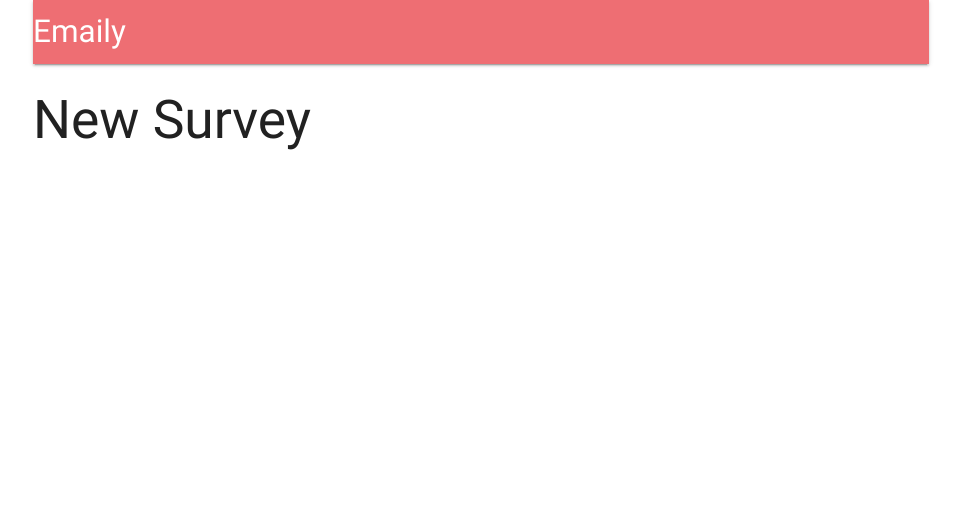
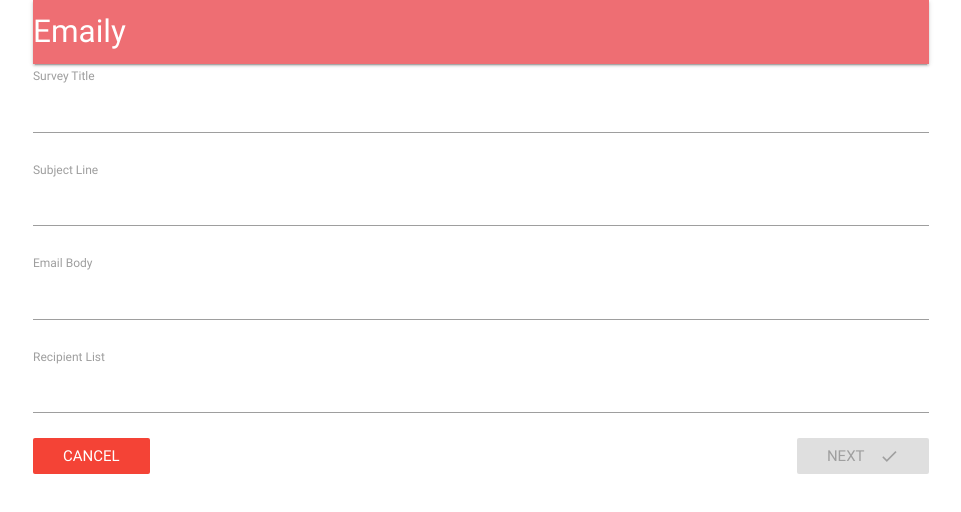
Before and after one commit to danbaryak/emaily, a React (Create React App) app in the folder client/: page /surveys/new in a window 1280 px wide. Shown: the top 512 px of the page, without its empty margins (159-1120 px from the left). Built offline with nearby package versions, Linux system fonts and the light colour scheme; no server answers.

Commit message:
added new survey form

```diff
--- a/client/package.json
+++ b/client/package.json
@@ -16,6 +16,7 @@
   "dependencies": {
     "axios": "^0.16.2",
     "draft-js": "^0.10.3",
+    "draft-js-linkify-plugin": "^2.0.1",
     "draft-js-mention-plugin": "^2.0.0-rc10",
     "draft-js-plugins-editor": "^2.0.0-rc8",
     "materialize-css": "^0.100.2",
@@ -26,6 +27,7 @@
     "react-router-dom": "^4.2.2",
     "react-scripts": "1.0.13",
     "redux": "^3.7.2",
+    "redux-form": "^7.1.2",
     "redux-thunk": "^2.2.0"
   },
   "scripts": {
--- a/client/src/components/App.js
+++ b/client/src/components/App.js
@@ -5,8 +5,7 @@
 import Header from './Header';
 import Landing from './Landing';
 import Dashboard from './Dashboard';
-
-const SurveyNew = () => <h2>New Survey</h2>;
+import SurveyNew from './surveys/SurveyNew';
 
 class App extends Component {
 
--- a/client/src/components/Dashboard.css
+++ /dev/null
@@ -1,4 +0,0 @@
-.Editor {
-    border: 1px solid #e9e9e9;
-    height: 100px;
-}
--- a/client/src/components/Dashboard.js
+++ b/client/src/components/Dashboard.js
@@ -1,6 +1,5 @@
 import React, { Component } from 'react';
 import { Editor, EditorState, RichUtils } from 'draft-js';
-import './Dashboard.css';
 import 'draft-js-mention-plugin/lib/plugin.css';
 import SimpleMentionEditor from './editor/SimpleMentionEditor';
 import { Link } from 'react-router-dom';
@@ -26,6 +25,7 @@
     render() {
         return (
             <div>
+                <SimpleMentionEditor />
                 <div className="fixed-action-btn">
                     <Link to="/surveys/new" className="btn-floating btn-large red">
                         <i className="material-icons">add</i>
--- a/client/src/components/editor/SimpleMentionEditor.js
+++ b/client/src/components/editor/SimpleMentionEditor.js
@@ -2,6 +2,7 @@
 import { EditorState } from 'draft-js';
 import Editor from 'draft-js-plugins-editor';
 import createMentionPlugin, { defaultSuggestionsFilter } from 'draft-js-mention-plugin';
+import createLinkifyPlugin from 'draft-js-linkify-plugin';
 import editorStyles from './editorStyles.css';
 import mentions from './mentions';
 
@@ -10,6 +11,7 @@
 	constructor(props) {
 		super(props);
 		this.mentionPlugin = createMentionPlugin();
+		this.linkifyPlugin = createLinkifyPlugin();
 	}
 
 	state = {
@@ -39,10 +41,13 @@
 
 	render() {
 		const { MentionSuggestions } = this.mentionPlugin;
-		const plugins = [this.mentionPlugin];
+		const plugins = [ this.mentionPlugin, this.linkifyPlugin ];
 
 		return (
 			<div className="editor" onClick={this.focus}>
+				<div style={{ margin: '10px 0 10px 0' }}>
+					<button className="btn">Entity</button>
+				</div>
 				<Editor
 					editorState={this.state.editorState}
 					onChange={this.onChange}
@@ -54,6 +59,7 @@
 					suggestions={this.state.suggestions}
 					onAddMention={this.onAddMention}
 				/>
+				<span>{this.state.editorState.getCurrentContent().text}</span>
 			</div>
 		);
 	}
--- /dev/null
+++ b/client/src/components/surveys/SurveyField.js
@@ -0,0 +1,15 @@
+import React from 'react';
+
+const SurveyField = ({ input, label, meta: { error, touched } }) => {
+    return (
+        <div>
+            <label>{label}</label>
+            <input {...input} style={{ marginBottom: '5px' }} />
+            <div className="red-text" style={{ marginBottom: '20px' }}>
+                {touched && error}
+            </div>
+        </div>
+    );
+};
+
+export default SurveyField;
--- /dev/null
+++ b/client/src/components/surveys/SurveyForm.js
@@ -0,0 +1,72 @@
+import React, { Component } from 'react';
+import { reduxForm, Field } from 'redux-form';
+import _ from 'lodash';
+
+import SurveyField from './SurveyField';
+import { Link } from 'react-router-dom';
+import validateEmails from '../../utils/validateEmails';
+
+const FIELDS = [
+    { label: 'Survey Title', name: 'title' },
+    { label: 'Subject Line', name: 'subject' },
+    { label: 'Email Body', name: 'body' },
+    { label: 'Recipient List', name: 'emails' }
+];
+
+class SurveyForm extends Component {
+
+    renderFields() {
+        return _.map(FIELDS, (({label, name}) => (
+            <Field
+                key={name}
+                name={name}
+                label={label}
+                type="text"
+                component={SurveyField}
+            />
+        )));
+    }
+
+    render() {
+        const { pristine } = this.props;
+
+        return (
+            <div>
+                <form
+                    onSubmit={this.props.handleSubmit(values => console.log(values))}
+                >
+                    {this.renderFields()}
+                    <Link to="/surveys" className="red btn-flat white-text">
+                        Cancel
+                    </Link>
+                    <button
+                        disabled={ pristine }
+                        className="teal btn-flat right white-text" type="submit"
+                    >
+                        Next
+                        <i className="material-icons right">done</i>
+                    </button>
+                </form>
+            </div>
+        );
+    }
+}
+
+const validate = (values) => {
+    const errors = {};
+
+    errors.emails = validateEmails(values.emails || '');
+
+    _.each(FIELDS, ({ name })=> {
+        if (! values[name]) {
+            errors[name] = 'You must provide a value';
+        }
+    });
+
+    return errors;
+}
+
+export default reduxForm({
+    validate,
+    form: 'surveyForm'
+})(SurveyForm);
--- /dev/null
+++ b/client/src/components/surveys/SurveyNew.js
@@ -0,0 +1,17 @@
+import React, { Component } from 'react';
+import SurveyForm from './SurveyForm';
+
+/**
+ * Shows the SurveyForm and SurveyFormReview.
+ */
+class SurveyNew extends Component {
+    render() {
+        return (
+            <div>
+                <SurveyForm />
+            </div>
+        );
+    }
+}
+
+export default SurveyNew;
--- a/client/src/reducers/index.js
+++ b/client/src/reducers/index.js
@@ -1,6 +1,8 @@
 import { combineReducers } from 'redux';
 import authReducer from './authReducer';
+import { reducer as reduxForm } from 'redux-form';
 
 export default combineReducers({
-    auth: authReducer
+    auth: authReducer,
+    form: reduxForm
 });
--- /dev/null
+++ b/client/src/utils/validateEmails.js
@@ -0,0 +1,11 @@
+const re = /^(([^<>()\[\]\\.,;:\s@"]+(\.[^<>()\[\]\\.,;:\s@"]+)*)|(".+"))@((\[[0-9]{1,3}\.[0-9]{1,3}\.[0-9]{1,3}\.[0-9]{1,3}])|(([a-zA-Z\-0-9]+\.)+[a-zA-Z]{2,}))$/;
+
+export default (emails) => {
+    const invalidEmails = emails
+        .split(',')
+        .map(email => email.trim())
+        .filter(email => re.test(email) === false);
+    if (invalidEmails.length) {
+        return `These emails are invalid ${invalidEmails}`;
+    }
+}
```
Also changed, not shown: 2 other files (tests, documents, lock files or other folders).
